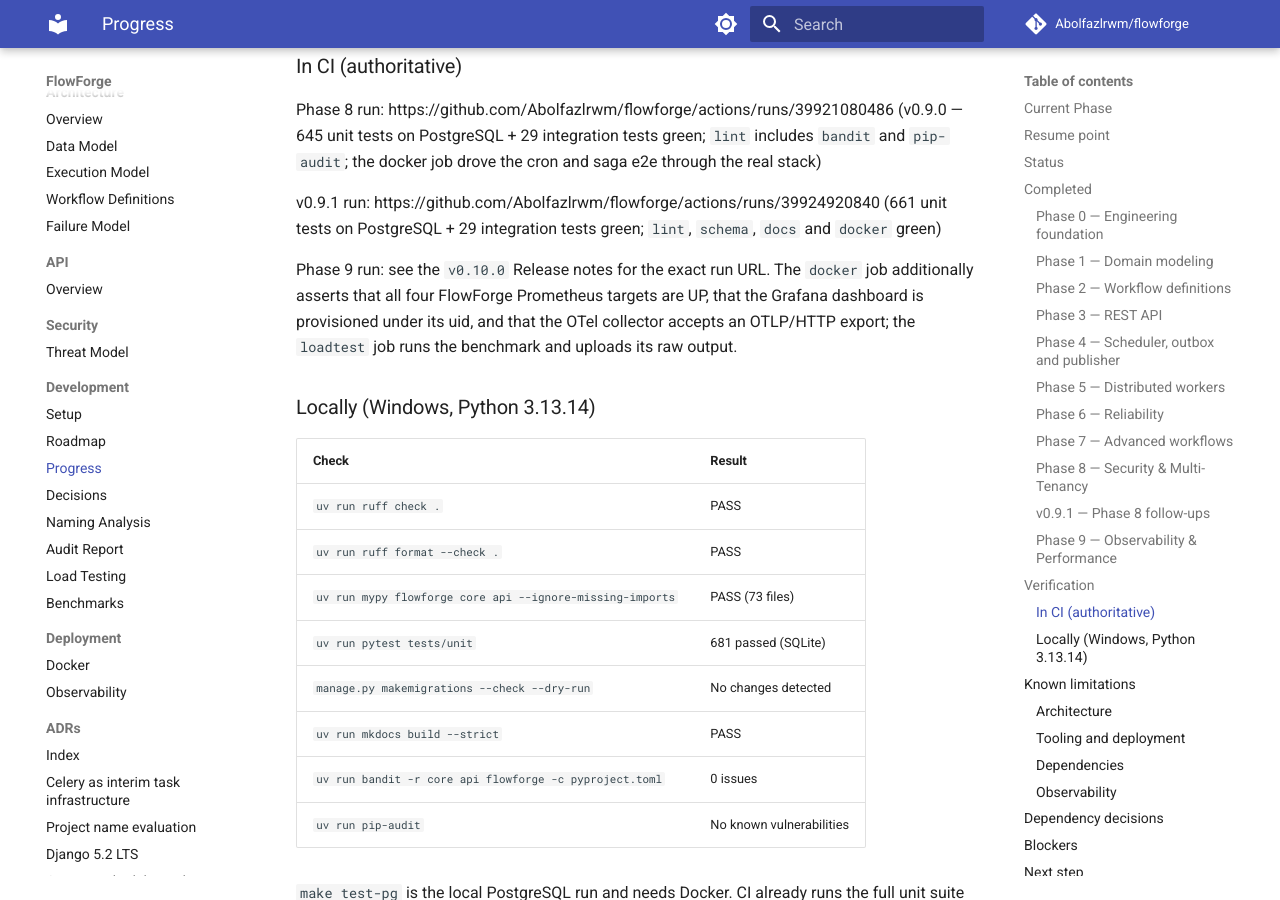
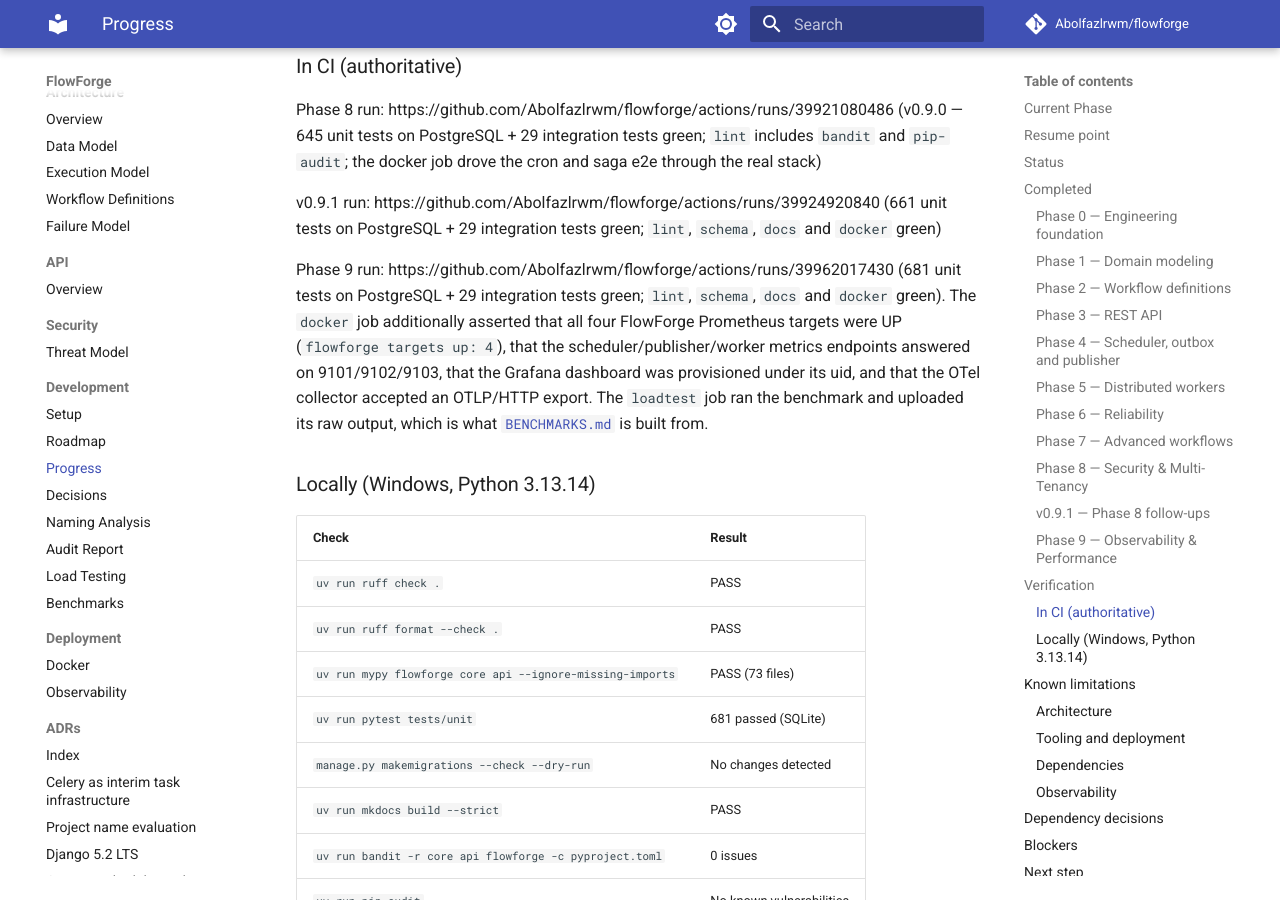
Before and after one commit to Abolfazlrwm/flowforge, an MkDocs documentation site: the page built from docs/development/PROGRESS.md, in a window 1280 px wide and 900 px high, scrolled down 7700 px. Built offline with MkDocs 1.6.1 and Material for MkDocs 9.7.7, drawn with Linux system fonts in a browser that asks for light colours; comment, search, counter and statistics services are not loaded; some of the changed text lies outside the part shown.

Commit message:
docs(progress): record the green Phase 9 run
681 unit tests on PostgreSQL and 29 integration tests, plus the observability
evidence the docker job printed: all four FlowForge Prometheus targets UP, the
scheduler/publisher/worker endpoints answering on 9101/9102/9103, the dashboard
provisioned, and the collector accepting an OTLP export.

The URL is added only now that the run is green — the same ordering rule the
v0.9.0 and v0.9.1 entries follow.

```diff
--- a/docs/development/PROGRESS.md
+++ b/docs/development/PROGRESS.md
@@ -266,11 +266,14 @@ v0.9.1 run: https://github.com/Abolfazlrwm/flowforge/actions/runs/39924920840
 (661 unit tests on PostgreSQL + 29 integration tests green; `lint`, `schema`,
 `docs` and `docker` green)
 
-Phase 9 run: see the `v0.10.0` Release notes for the exact run URL. The `docker`
-job additionally asserts that all four FlowForge Prometheus targets are UP, that
-the Grafana dashboard is provisioned under its uid, and that the OTel collector
-accepts an OTLP/HTTP export; the `loadtest` job runs the benchmark and uploads
-its raw output.
+Phase 9 run: https://github.com/Abolfazlrwm/flowforge/actions/runs/39962017430
+(681 unit tests on PostgreSQL + 29 integration tests green; `lint`, `schema`,
+`docs` and `docker` green). The `docker` job additionally asserted that all four
+FlowForge Prometheus targets were UP (`flowforge targets up: 4`), that the
+scheduler/publisher/worker metrics endpoints answered on 9101/9102/9103, that the
+Grafana dashboard was provisioned under its uid, and that the OTel collector
+accepted an OTLP/HTTP export. The `loadtest` job ran the benchmark and uploaded
+its raw output, which is what [`BENCHMARKS.md`](BENCHMARKS.md) is built from.
 
 ### Locally (Windows, Python 3.13.14)
 
@@ -403,7 +406,5 @@ Phase 10 — per [`ROADMAP.md`](ROADMAP.md).
 
 ## Ordering note
 
-A CI URL is added only after the run is green. The v0.9.0 and v0.9.1 URLs above
-are the runs that merged as `4febc05` and `a00e267`. The Phase 9 URL lives in the
-`v0.10.0` Release notes rather than here, because the release is published from
-the merge commit and that is the point at which the run is final.
+A CI URL is added only after the run is green. Each URL above is the run that
+produced the cited counts; the merge commit is the one that follows it.
```
